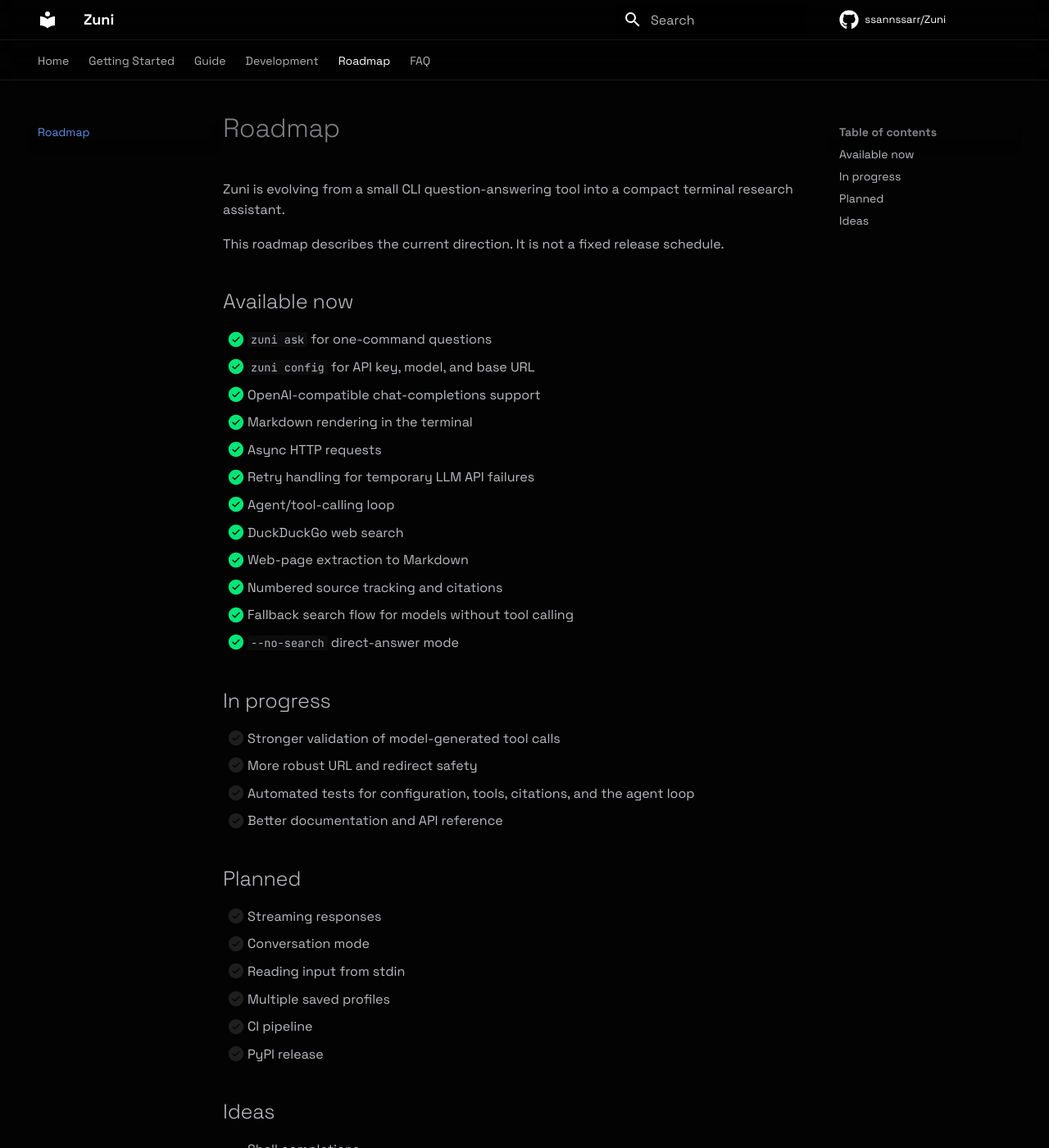
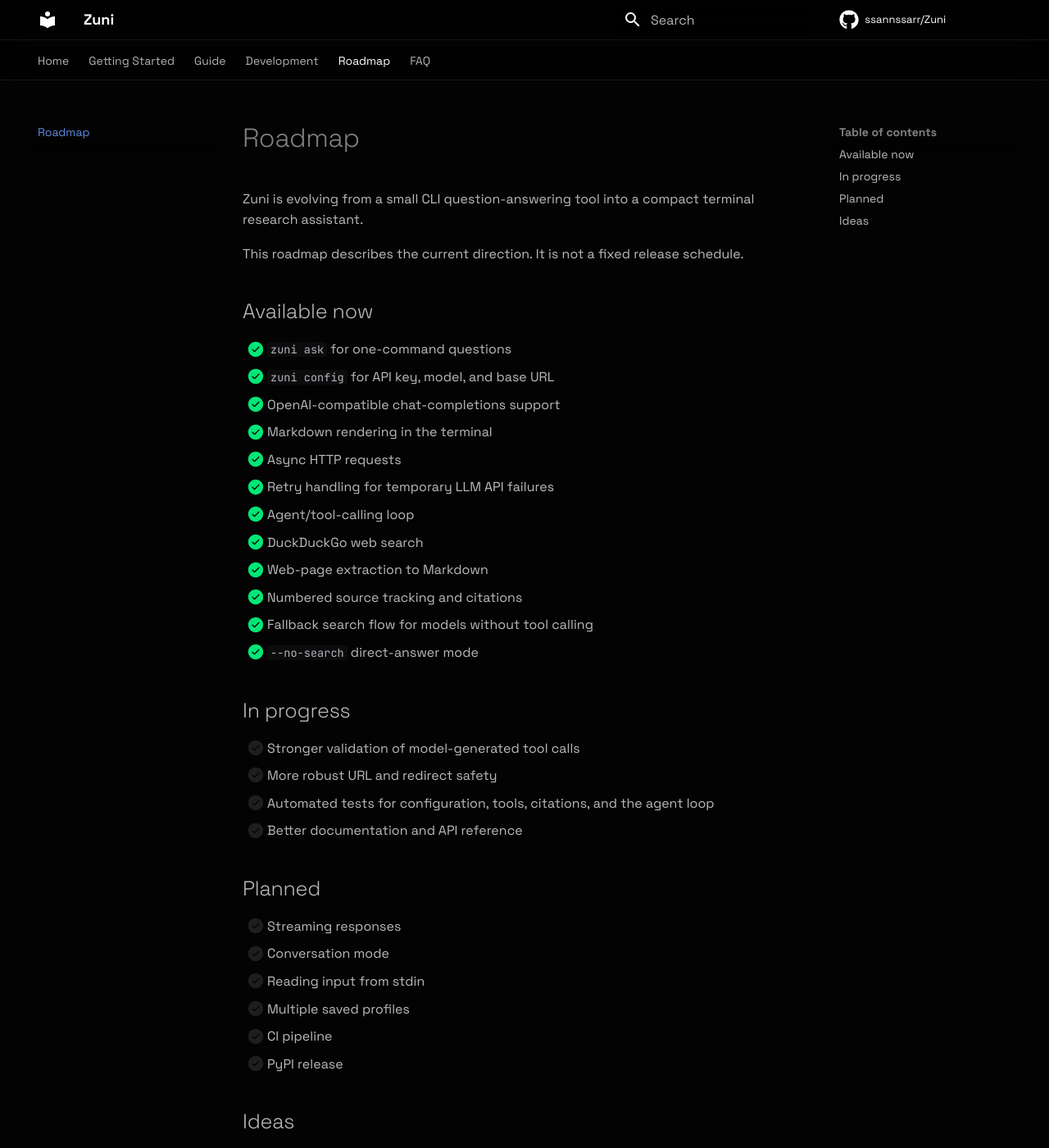
Before and after one commit to ssannssarr/Zuni, an MkDocs documentation site: the page built from docs/roadmap.md, in a window 1280 px wide and 1400 px high. Shown: the whole window at 82% size. Built offline with MkDocs 1.6.1 and Material for MkDocs 9.7.7, drawn with Linux system fonts in a browser that asks for light colours; comment, search, counter and statistics services are not loaded.

Commit message:
fix: restore docs content spacing outside homepage

```diff
--- a/docs/stylesheets/home.css
+++ b/docs/stylesheets/home.css
@@ -5,11 +5,6 @@
   --zuni-text: #f2f3f5;
   --zuni-muted: #969aa5;
   --zuni-accent: #b8ff5a;
-}
-
-.md-content__inner {
-  margin: 0 !important;
-  padding: 0 !important;
 }
 
 /* ---------- Hero ---------- */
@@ -358,6 +353,11 @@
   max-width: none;
 }
 
+.md-content__inner:has(.zuni-hero) {
+  margin: 0 !important;
+  padding: 0 !important;
+}
+
 .md-content__inner:has(.zuni-hero)::before {
   display: none;
 }
```
